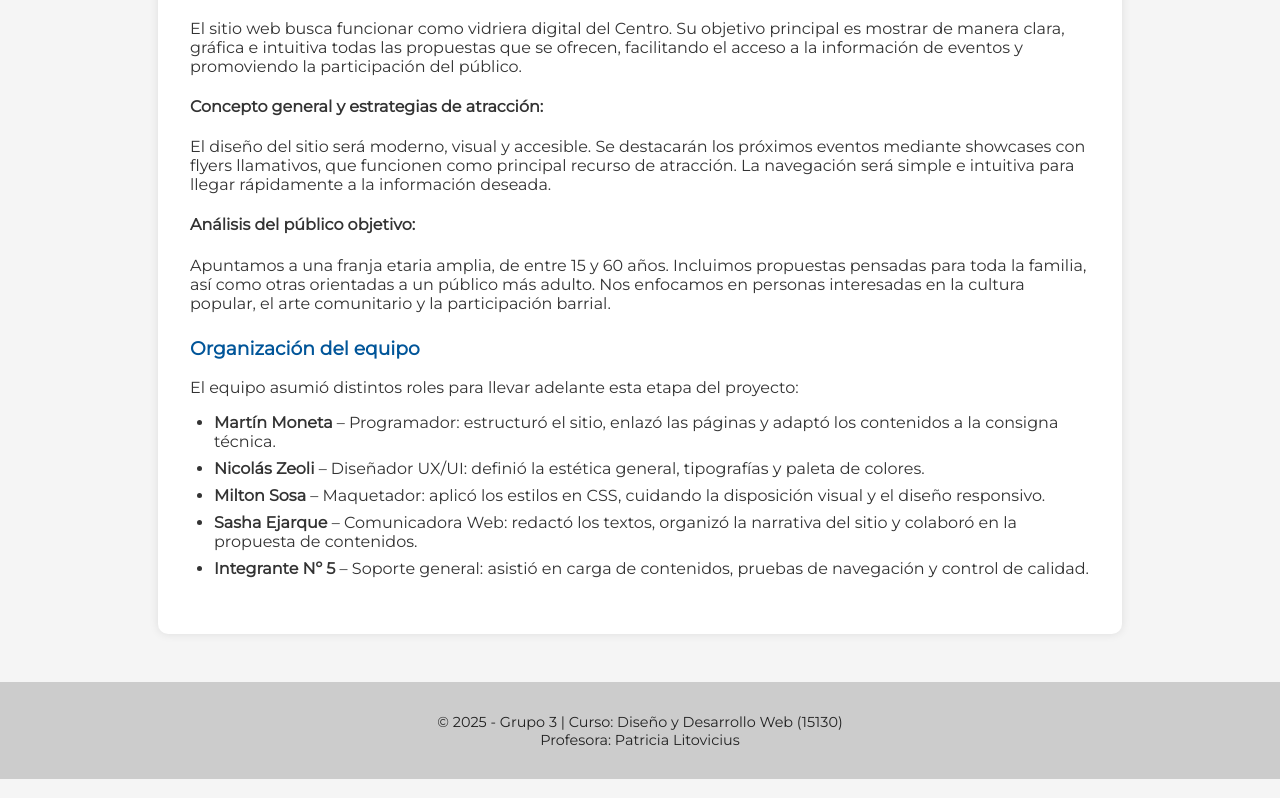
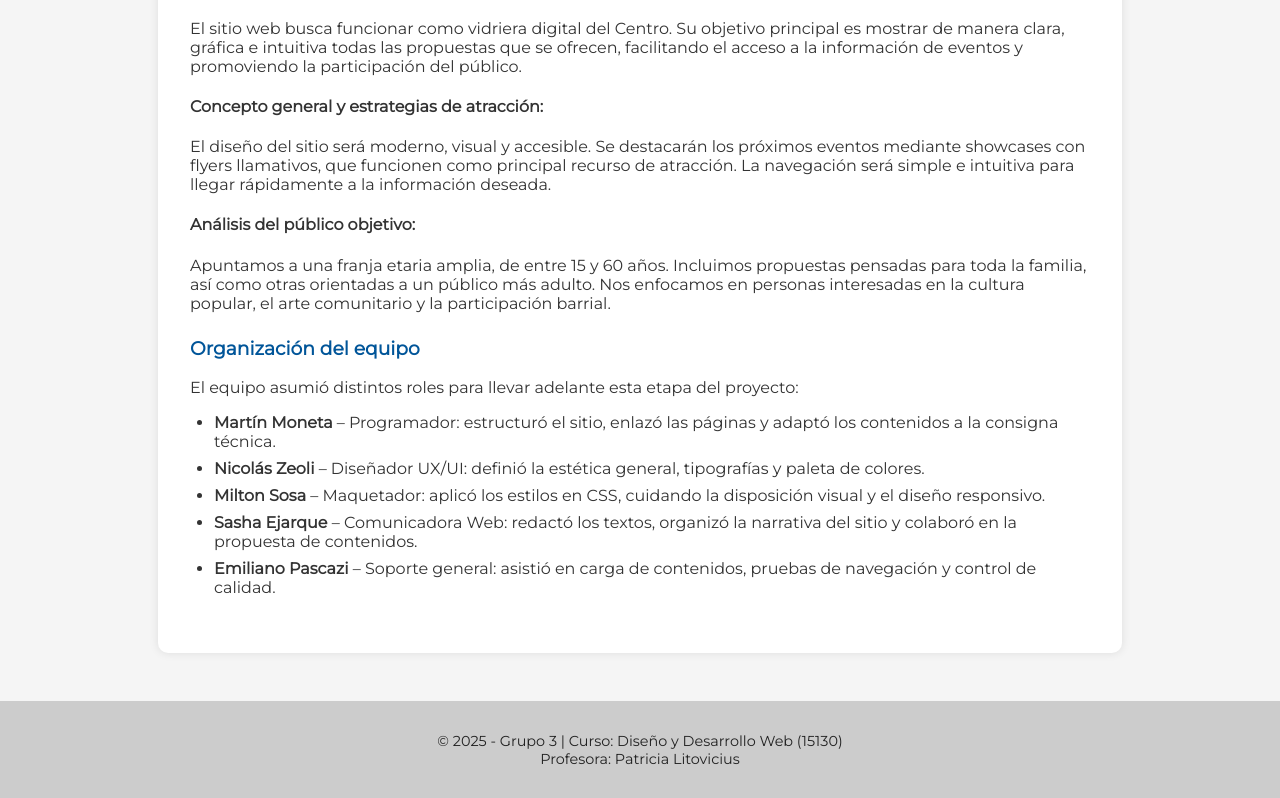
Before and after one commit to emiipasca/TPF-V3, a plain HTML site: page avances.html in a window 1280 px wide. Shown: the part 535-1333 px from the top of the page. Drawn offline with Linux system fonts and the light colour scheme.

Commit message:
Update avances.html

```diff
--- a/avances.html
+++ b/avances.html
@@ -48,7 +48,7 @@
         <li><strong>Nicolás Zeoli</strong> – Diseñador UX/UI: definió la estética general, tipografías y paleta de colores.</li>
         <li><strong>Milton Sosa</strong> – Maquetador: aplicó los estilos en CSS, cuidando la disposición visual y el diseño responsivo.</li>
         <li><strong>Sasha Ejarque</strong> – Comunicadora Web: redactó los textos, organizó la narrativa del sitio y colaboró en la propuesta de contenidos.</li>
-        <li><strong>Integrante Nº 5</strong> – Soporte general: asistió en carga de contenidos, pruebas de navegación y control de calidad.</li>
+        <li><strong>Emiliano Pascazi</strong> – Soporte general: asistió en carga de contenidos, pruebas de navegación y control de calidad.</li>
       </ul>
     </section>
   </main>
```
